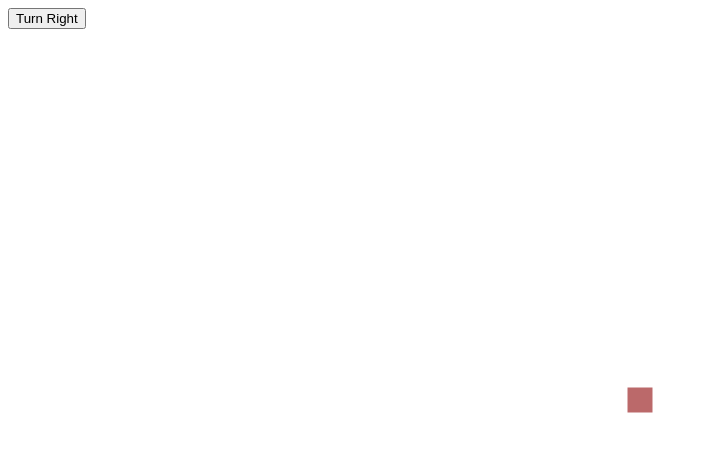
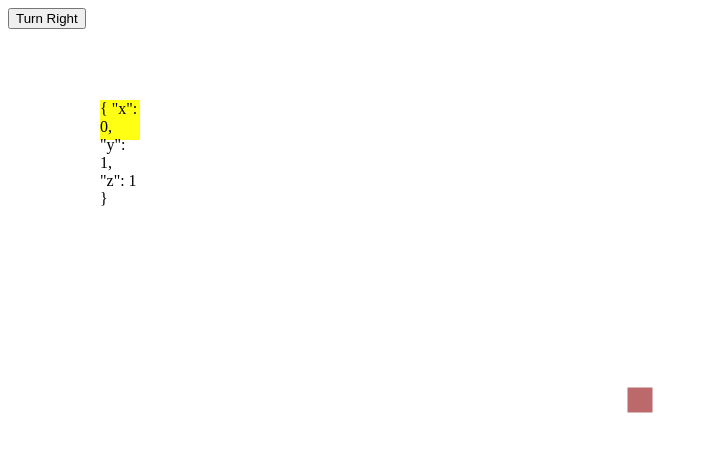
Before and after one commit to AlexAegis/loreplotter, an Angular app: page / in a window 1280 px wide. Shown: the top 452 px of the page, without its empty margins (0-708 px from the left). Built offline with nearby package versions, Linux system fonts and the light colour scheme.

Commit message:
projection coordinates

```diff
--- a/package.json
+++ b/package.json
@@ -1,6 +1,6 @@
 {
 	"name": "loreplotter",
-	"version": "0.0.0",
+	"version": "0.0.1",
 	"author": {
 		"name": "Alex Aegis",
 		"email": "alexaegis@gmail.com",
--- a/src/app/app.module.ts
+++ b/src/app/app.module.ts
@@ -1,11 +1,13 @@
 import { EngineComponent } from './engine/engine.component';
 import { BrowserModule } from '@angular/platform-browser';
+import { BrowserAnimationsModule } from '@angular/platform-browser/animations';
 import { NgModule } from '@angular/core';
 
 import { AppRoutingModule } from './app-routing.module';
 import { AppComponent } from './app.component';
 import { HammerGestureConfig, HAMMER_GESTURE_CONFIG } from '@angular/platform-browser';
 import * as Hammer from 'hammerjs';
+import { PopupComponent } from './component/popup/popup.component';
 export class MyHammerConfig extends HammerGestureConfig {
 	overrides = <any>{
 		pan: { direction: Hammer.DIRECTION_ALL },
@@ -14,8 +16,8 @@ export class MyHammerConfig extends HammerGestureConfig {
 }
 
 @NgModule({
-	declarations: [AppComponent, AppComponent, EngineComponent],
-	imports: [BrowserModule, AppRoutingModule],
+	declarations: [AppComponent, AppComponent, EngineComponent, PopupComponent],
+	imports: [BrowserModule, AppRoutingModule, BrowserAnimationsModule],
 	providers: [
 		{
 			provide: HAMMER_GESTURE_CONFIG,
--- /dev/null
+++ b/src/app/component/popup/popup.component.html
@@ -0,0 +1 @@
+<div #indicator @open [@open]="open ? 'visible' : 'hidden'"><ng-content></ng-content></div>
--- /dev/null
+++ b/src/app/component/popup/popup.component.scss
@@ -0,0 +1,11 @@
+:host {
+	div {
+		position: absolute;
+		z-index: -100;
+		top: 100px;
+		left: 100px;
+		height: 40px;
+		width: 40px;
+		background-color: deepskyblue;
+	}
+}
--- /dev/null
+++ b/src/app/component/popup/popup.component.ts
@@ -0,0 +1,34 @@
+import { Component, OnInit, EventEmitter, Output, Input } from '@angular/core';
+import { trigger, state, style, animate, transition } from '@angular/animations';
+import { EventListener } from '@angular/core/src/debug/debug_node';
+@Component({
+	selector: 'app-popup',
+	templateUrl: './popup.component.html',
+	styleUrls: ['./popup.component.scss'],
+	animations: [
+		trigger('open', [
+			state('hidden', style({ backgroundColor: '#FFFFFA' })),
+			state('visible', style({ backgroundColor: '#FFFF13' })),
+			transition('* <=> open', [animate('0.15s ease-in')])
+		])
+	]
+})
+export class PopupComponent implements OnInit {
+	@Output()
+	openChange = new EventEmitter<boolean>();
+
+	_open = true;
+
+	@Input()
+	set open(open: boolean) {
+		this._open = open;
+		this.openChange.emit(this.open);
+	}
+
+	get open(): boolean {
+		return this._open;
+	}
+	constructor() {}
+
+	ngOnInit() {}
+}
--- a/src/app/engine/engine.component.html
+++ b/src/app/engine/engine.component.html
@@ -1 +1,2 @@
 <canvas #canvas (pan)="pan($event)" (mousewheel)="wheel($event)" (tap)="click($event)"></canvas>
+<app-popup #indicator>{{ globerot | json }}</app-popup>
--- a/src/app/engine/engine.component.scss
+++ b/src/app/engine/engine.component.scss
@@ -1,4 +1,12 @@
 :host {
+	position: absolute;
+	width: 100vw;
+	height: 100vh;
+	right: 0;
+	left: 0;
+	bottom: 0;
+	top: 0;
+	z-index: -1001;
 	canvas {
 		position: absolute;
 		width: 100vw;
--- a/src/app/engine/engine.component.ts
+++ b/src/app/engine/engine.component.ts
@@ -1,6 +1,8 @@
+import { PopupComponent } from './../component/popup/popup.component';
 import { EngineService } from './engine.service';
-import { Component, AfterViewInit, ViewChild, ElementRef, OnDestroy } from '@angular/core';
-
+import { Component, AfterViewInit, ViewChild, ElementRef, OnDestroy, HostListener } from '@angular/core';
+import { trigger, state, style, animate, transition } from '@angular/animations';
+import { Vector3, Euler } from 'three';
 @Component({
 	selector: 'app-engine',
 	templateUrl: './engine.component.html',
@@ -10,11 +12,19 @@ export class EngineComponent implements AfterViewInit, OnDestroy {
 	@ViewChild('canvas')
 	canvas: ElementRef;
 
-	constructor(private engine: EngineService) {}
+	@ViewChild('indicator')
+	indicator: PopupComponent;
+
+	globerot: Vector3 = new Vector3(0, 1, 1);
+
+	constructor(public engine: EngineService) {}
 
 	ngAfterViewInit(): void {
 		this.engine.createScene(this.canvas.nativeElement);
 		this.engine.animate();
+		this.engine.globe.rotationChange.subscribe((next: Vector3) => {
+			this.globerot = next;
+		});
 	}
 
 	public pan($event: any): void {
@@ -29,6 +39,15 @@ export class EngineComponent implements AfterViewInit, OnDestroy {
 		this.engine.zoom($event.deltaY);
 	}
 
+	@HostListener('document:keypress', ['$event'])
+	handleKeyboardEvent(event: KeyboardEvent) {
+		// space
+		if (event.charCode === 32) {
+			// refresh indicator, for now we're doing this
+			this.indicator.open = !this.indicator.open;
+		}
+	}
+
 	public click($event: any) {
 		console.log($event);
 		this.engine.click(
--- a/src/app/engine/engine.service.ts
+++ b/src/app/engine/engine.service.ts
@@ -35,6 +35,7 @@ export class EngineService {
 		this.scene = new THREE.Scene();
 
 		this.camera = new THREE.PerspectiveCamera(40, window.innerWidth / window.innerHeight, 0.1, 1000);
+		this.camera.name = 'camera';
 		this.camera.position.z = 6;
 		this.scene.add(this.camera);
 
@@ -44,9 +45,8 @@ export class EngineService {
 		this.scene.add(this.light);
 		this.scene.fog = new THREE.Fog(0x2040aa, 2, 100);
 
-		this.globe = new Globe();
+		this.globe = new Globe(this.camera);
 		this.scene.add(this.globe);
-
 		/*const axesHelper = new THREE.AxesHelper(5);
 		this.scene.add(axesHelper);*/
 
@@ -83,6 +83,7 @@ export class EngineService {
 			.intersectObjects(this.globe.children)
 			.splice(0, 1)
 			.forEach(intersection => {
+				intersection.uv;
 				intersection.object.dispatchEvent({ type: 'select', message: 'You have been clicked!' });
 			});
 
--- a/src/app/engine/object/globe.class.ts
+++ b/src/app/engine/object/globe.class.ts
@@ -9,11 +9,15 @@ import { interval, timer } from 'rxjs';
 import { take, delay } from 'rxjs/operators';
 import { Interactive } from '../interfaces/interactive.interface';
 import { invert } from '../helper/invert.function';
+import { EventEmitter, Output } from '@angular/core';
 
 export class Globe extends THREE.Mesh {
 	private rotationEase: TWEEN.Tween;
+	private center = new Vector3(0, 0, 0);
+	@Output()
+	rotationChange = new EventEmitter<Vector3>();
 
-	constructor(private radius: number = 1.5, shader: Shader = globeShader) {
+	constructor(private camera: THREE.Camera, private radius: number = 1.5, shader: Shader = globeShader) {
 		super(
 			new THREE.SphereGeometry(radius, 100, 100),
 			new THREE.ShaderMaterial({
@@ -27,6 +31,7 @@ export class Globe extends THREE.Mesh {
 			console.log(`me got click! @${event.point.toArray()}`);
 			if (this.userData['selected']) {
 				(<Interactive>this.userData['selected']).deselect();
+				this.userData['selected'] = undefined;
 			}
 		});
 
@@ -92,6 +97,12 @@ export class Globe extends THREE.Mesh {
 			this.rotationEase = this.rotatween(x * 3, y * 3);
 		}
 
+		if (this.userData['selected']) {
+			this.rotationChange.emit(
+				(<Point>this.userData['selected']).getWorldPosition(this.center).project(this.camera)
+			);
+		}
+
 		return this.rotation;
 	}
 
--- a/tsconfig.json
+++ b/tsconfig.json
@@ -5,12 +5,12 @@
 		"outDir": "./dist/out-tsc",
 		"sourceMap": true,
 		"declaration": false,
-		"module": "es2015",
+		"module": "esnext",
 		"moduleResolution": "node",
 		"emitDecoratorMetadata": true,
 		"experimentalDecorators": true,
 		"importHelpers": true,
-		"target": "es5",
+		"target": "esnext",
 		"typeRoots": ["node_modules/@types"],
 		"lib": ["es2018", "dom"]
 	}
```
Also changed, not shown: 1 other file (tests, documents, lock files or other folders).
